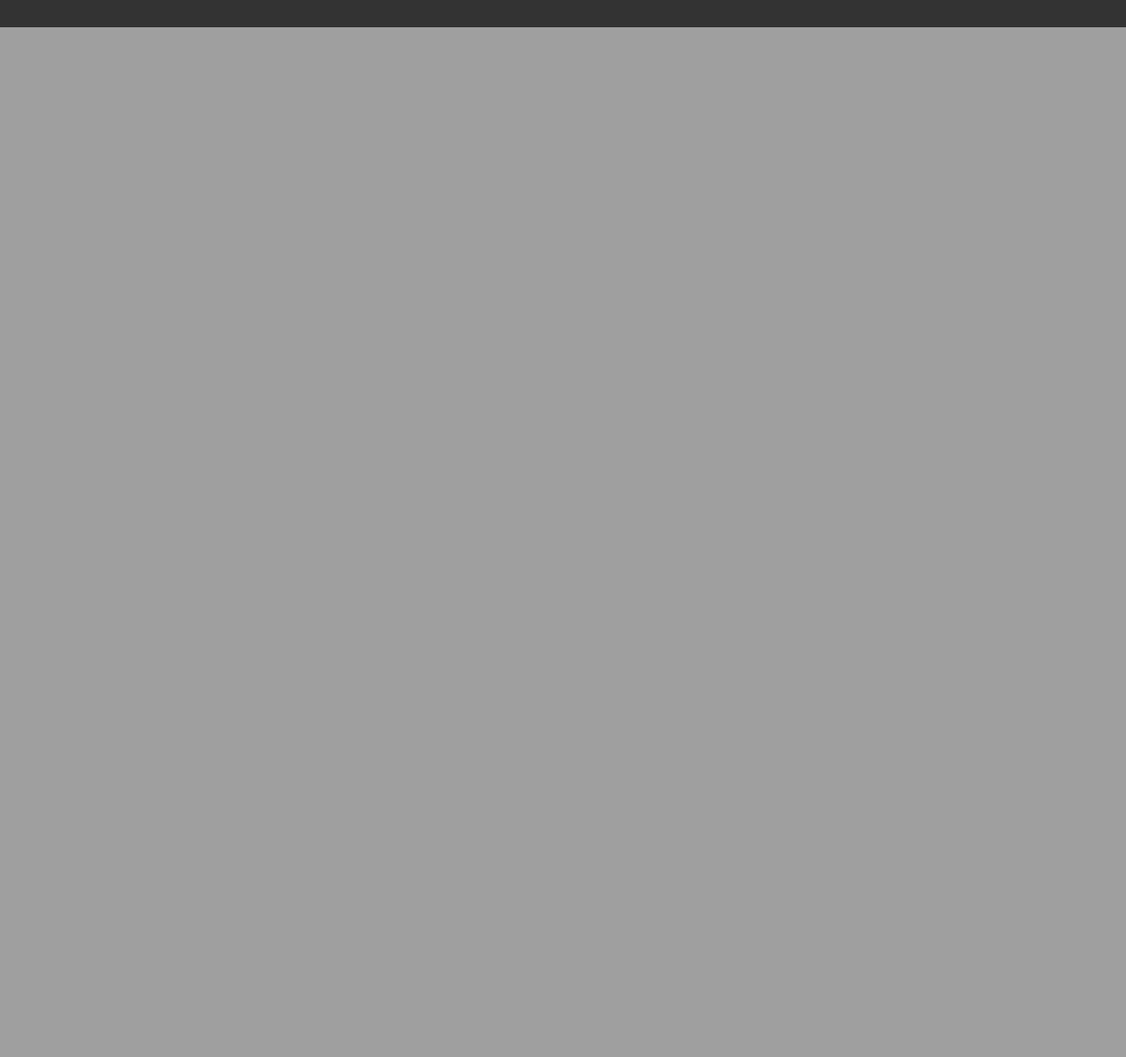
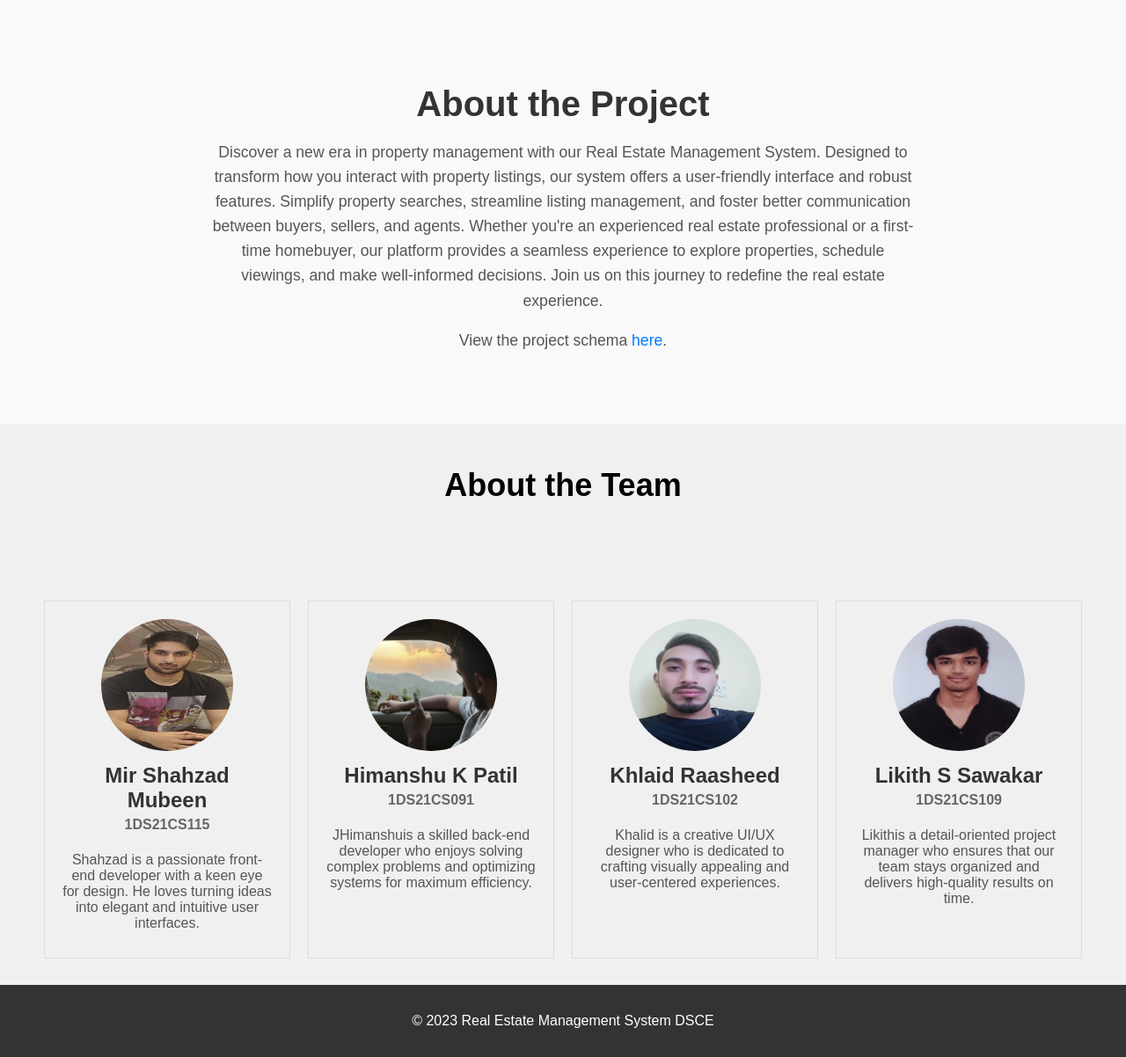
Before and after one commit to ShahFaizan0707/RealEstate_management, a PHP site: page / in a window 1280 px wide. Shown: the part 800-2002 px from the top of the page at 88% size. Before the commit the page ends 831 px from the top, so only its background shows below. Run offline with PHP 8.4, Linux system fonts and the light colour scheme.

Commit message:
second commit

```diff
--- a/css/index.css
+++ b/css/index.css
@@ -17,6 +17,33 @@ body {
     margin: 0;
 }
 
+.navbar {
+    background-color: #333;
+    padding: 1rem 0;
+}
+
+.nav-list {
+    list-style: none;
+    margin: 0;
+    padding: 0;
+    text-align: center;
+}
+
+.nav-item {
+    display: inline-block;
+    margin-right: 20px;
+}
+
+.nav-link {
+    text-decoration: none;
+    color: white;
+    font-weight: bold;
+}
+
+.nav-link:hover {
+    color: #f0f0f0;
+}
+
 .hero {
     display: flex;
     justify-content: center;
@@ -25,6 +52,9 @@ body {
     background-image: url("app-data/background.jpeg");
     background-size: cover;
     background-position: center;
+    opacity: 1;
+    transition: opacity 5s, backdrop-filter 1s;
+    backdrop-filter: blur(0);
     background-repeat: no-repeat;
 }
 
@@ -56,6 +86,120 @@ body {
     background-color: #555;
 }
 
+
+
+/* about the project */
+
+.project-description {
+    background-color: #f9f9f9;
+    padding: 4rem 30px; /* Increase padding for larger section */
+    opacity: 0;
+    transform: translateY(20px);
+    transition: opacity 3s, transform 0.1s;
+}
+
+.project-description.active {
+    opacity: 1;
+    transform: translateY(0);
+}
+
+.project-content {
+    text-align: center;
+    max-width: 800px;
+    margin: 0 auto;
+    padding: 0 20px;
+}
+
+.project-content h2 {
+    font-size: 2.5rem; /* Larger heading size */
+    margin-bottom: 1rem;
+    color: #333; /* Adjust color */
+}
+
+.project-content p {
+    font-size: 1.1rem; /* Slightly larger font size */
+    margin-bottom: 1rem;
+    line-height: 1.6; /* Improved line spacing */
+    color: #555; /* Adjust color */
+}
+
+.project-content a {
+    color: #007bff; /* Link color */
+    text-decoration: none;
+    transition: color 0.3s;
+}
+
+.project-content a:hover {
+    color: #0056b3; /* Hover color */
+}
+
+
+
+/* team section */
+
+.team-heading {
+   text-align: center;
+   margin-bottom: 20px;
+   font-size: 24px;
+   padding-bottom: 50px;
+}
+
+
+ .about-team.active {
+   opacity: 1;
+   transform: translateY(0);
+}
+
+
+.about-team {
+    display: flex;
+    justify-content: center;
+    align-items: center;
+    padding: 20px;
+    flex-direction: column;
+}
+
+
+
+.team-content {
+    display: flex;
+    justify-content: space-between;
+    max-width: 1200px;
+    margin: 0 auto;
+    flex-wrap: wrap;
+}
+
+.team-member {
+    flex: 1;
+    border: 1px solid #ddd;
+    padding: 20px;
+    text-align: center;
+    margin: 10px;
+}
+
+.profile-pic img {
+    width: 150px;
+    height: 150px;
+    border-radius: 50%;
+    margin-bottom: 10px;
+}
+
+.team-member h3 {
+    font-size: 1.5rem;
+    margin: 0;
+    color: #333;
+}
+
+.team-member h4 {
+    color: #666;
+    margin-top: 5px;
+}
+
+.team-member p {
+    margin: 10px 0;
+    color: #555;
+}
+
 .footer {
     text-align: center;
     padding: 1rem;
--- a/index.html
+++ b/index.html
@@ -9,19 +9,99 @@
 </head>
 <body>
     <header class="header">
+        <nav class="navbar">
+            <ul class="nav-list">
+                <li class="nav-item"><a href="index.html" class="nav-link">Home</a></li>
+                <li class="nav-item"><a href="#about" class="nav-link">About Us</a></li>
+                <li class="nav-item"><a href="login.html" class="nav-link">Login</a></li>
+            </ul>
+        </nav>
         <h1 class="heading">Real Estate Management System</h1>
     </header>
 
     <section class="hero">
         <div class="hero-content">
-            <p class="hero-text">Lorem ipsum dolor sit amet, consectetur adipiscing elit. Vivamus sit amet congue justo.</p>
-            <a class="cta-button" href="login.html">Login</a>
-            <a class="cta-button" href="register.html">Sign Up</a>
+            <p class="hero-text">Explore our cutting-edge Real Estate Management System and take your property experience to the next level.</p>
+            <a class="cta-button" href="register.html">Join Now</a>
+        </div>
+    </section>
+
+    <section class="project-description" id="about">
+        <div class="project-content">
+            <h2>About the Project</h2>
+            <p>Discover a new era in property management with our Real Estate Management System. Designed to transform how you interact with property listings, our system offers a user-friendly interface and robust features. Simplify property searches, streamline listing management, and foster better communication between buyers, sellers, and agents. Whether you're an experienced real estate professional or a first-time homebuyer, our platform provides a seamless experience to explore properties, schedule viewings, and make well-informed decisions. Join us on this journey to redefine the real estate experience.</p>
+            <p>View the project schema <a href="schema.png">here</a>.</p>
+        </div>
+    </section>
+
+    <section class="about-team" id="team">
+        <div class="team-heading"><h2>About the Team</h2></div>
+
+        <div class="team-content">
+            <div class="team-member">
+                <div class="profile-pic">
+                    <img src="css/app-data/shahzad.jpeg" alt="Profile Picture">
+                </div>
+                <h3>Mir Shahzad Mubeen</h3>
+                <h4>1DS21CS115</h4>
+                <p>Shahzad is a passionate front-end developer with a keen eye for design. He loves turning ideas into elegant and intuitive user interfaces.</p>
+            </div>
+            <div class="team-member">
+                <div class="profile-pic">
+                    <img src="css/app-data/himanshu.jpeg" alt="Profile Picture">
+                </div>
+                <h3>Himanshu K Patil</h3>
+                <h4>1DS21CS091</h4>
+                <p>JHimanshuis a skilled back-end developer who enjoys solving complex problems and optimizing systems for maximum efficiency.</p>
+            </div>
+            <div class="team-member">
+                <div class="profile-pic">
+                    <img src="css/app-data/khalid.jpeg" alt="Profile Picture">
+                </div>
+                <h3>Khlaid Raasheed</h3>
+                <h4>1DS21CS102</h4>
+                <p>Khalid is a creative UI/UX designer who is dedicated to crafting visually appealing and user-centered experiences.</p>
+            </div>
+            <div class="team-member">
+                <div class="profile-pic">
+                    <img src="css/app-data/likith.jpeg" alt="Profile Picture">
+                </div>
+                <h3>Likith S Sawakar</h3>
+                <h4>1DS21CS109</h4>
+                <p>Likithis a detail-oriented project manager who ensures that our team stays organized and delivers high-quality results on time.</p>
+            </div>
         </div>
     </section>
 
     <footer class="footer">
         <p>&copy; 2023 Real Estate Management System DSCE</p>
     </footer>
+
+    <script>
+        window.addEventListener('scroll', () => {
+            const heroSection = document.querySelector('.hero');
+            const projectDescriptionSection = document.querySelector('.project-description');
+            const aboutTeamSection = document.querySelector('.about-team');
+
+            const windowHeight = window.innerHeight;
+            const heroSectionPosition = heroSection.getBoundingClientRect().top;
+            const projectDescriptionPosition = projectDescriptionSection.getBoundingClientRect().top;
+            const aboutTeamPosition = aboutTeamSection.getBoundingClientRect().top;
+
+            if (heroSectionPosition < windowHeight) {
+                const opacity = 1 - (heroSectionPosition / windowHeight);
+                heroSection.style.opacity = opacity;
+            }
+
+            if (projectDescriptionPosition < windowHeight - 100) {
+                projectDescriptionSection.classList.add('active');
+            }
+
+            if (aboutTeamPosition < windowHeight - 100) {
+                aboutTeamSection.classList.add('active');
+            }
+        });
+    </script>
+
 </body>
 </html>
```
Also changed, not shown: css/app-data/himanshu.jpeg (added), css/app-data/khalid.jpeg (added), css/app-data/likith.jpeg (added), css/app-data/shahzad.jpeg (added), 2 other files.
